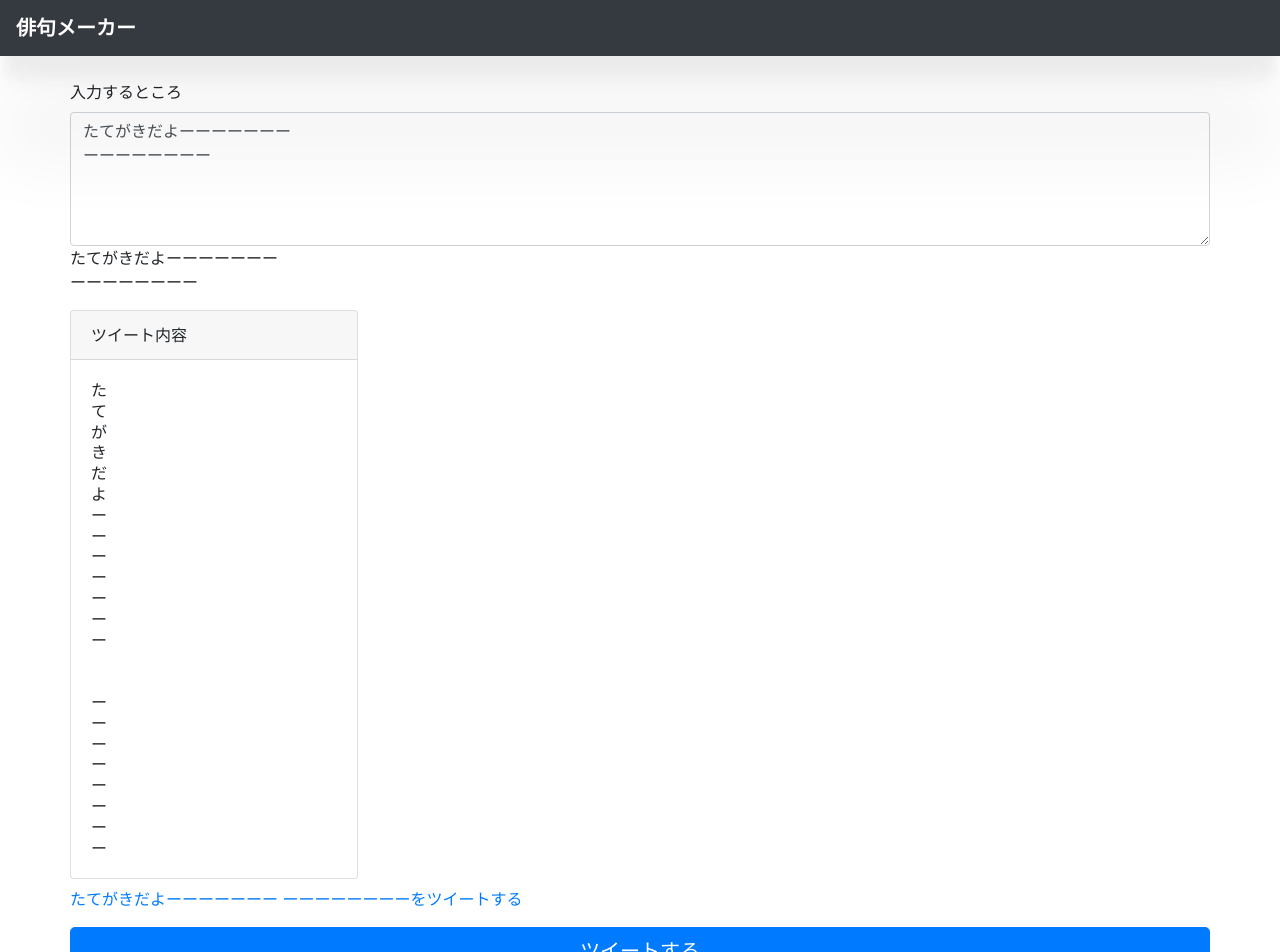
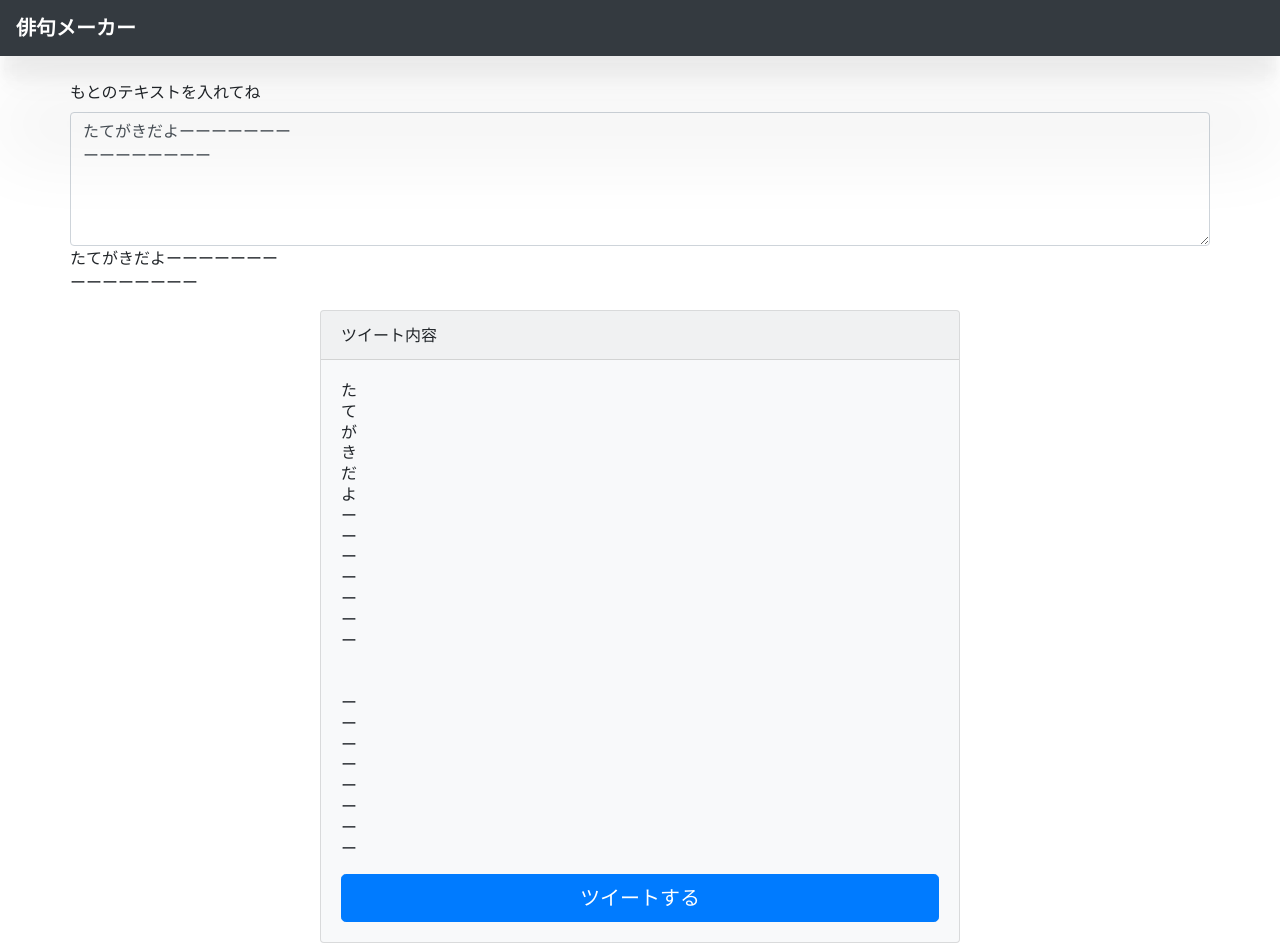
Before and after one commit to Mochichi2003/marugakitter, a Next.js app: page / in a window 1280 px wide. Shown: the top 952 px of the page. Built offline with nearby package versions, Linux system fonts and the light colour scheme.

Commit message:
色々下

```diff
--- a/components/get_content_and_convert/conver.jsx
+++ b/components/get_content_and_convert/conver.jsx
@@ -1,5 +1,5 @@
 import React from "react";
-import { Card } from "react-bootstrap";
+import { Card, Button } from "react-bootstrap";
 import Head from "next/head";
 import styles from "./conver.module.sass";
 
@@ -28,9 +28,10 @@ export default function Converter(props) {
       </Head>
       <Card
         // bg={variant.toLowerCase()}
+        bg="light"
         // key={idx}
         // // text={variant.toLowerCase() === "light" ? "dark" : "white"}
-        style={{ width: "18rem" }}
+        style={{ "max-width": "40rem", margin: "0 auto" }}
         className="mb-2"
       >
         <Card.Header>ツイート内容</Card.Header>
@@ -41,18 +42,21 @@ export default function Converter(props) {
           >
             {textCov(props.value)}
           </Card.Text>
+          <a
+            href={`${
+              "https://twitter.com/intent/tweet?" + "hashtags="
+            }${encodeURIComponent("縦書きなのだ")}&text=${encodeURIComponent(
+              `${textCov(props.value)}\nhttps://twitter.com/home`
+            )}`}
+          >
+            <Button variant="primary" size="lg" block>
+              ツイートする
+            </Button>
+            {/* {`${props.value}をツイートする`} */}
+          </a>
         </Card.Body>
       </Card>
 
-      <a
-        href={`${
-          "https://twitter.com/intent/tweet?" + "hashtags="
-        }${encodeURIComponent("縦書きなのだ")}&original_referer=${
-          location.href
-        }&text=${encodeURIComponent(textCov(props.value))}`}
-      >
-        {`${props.value}をツイートする`}
-      </a>
       {/* <script
         async
         src="https://platform.twitter.com/widgets.js"
--- a/package.json
+++ b/package.json
@@ -6,8 +6,8 @@
     "dev": "next dev --port 3300",
     "build": "next build",
     "start": "next start",
-    "lint": "eslint --ext .js,.jsx,.scss,.sass .",
-    "lint:fix": "eslint --fix --ext .js,.jsx,.scss,.sass  .",
+    "lint:": "eslint --ext .js,.jsx,.scss,.sass .",
+    "lint": "eslint --fix --ext .js,.jsx,.scss,.sass  .",
     "export": "next export",
     "plint": "npx prettier --write ."
   },
--- a/pages/index.jsx
+++ b/pages/index.jsx
@@ -37,7 +37,7 @@ class Iputform extends React.Component {
       <>
         <Form className={styles.form}>
           <Form.Group controlId="exampleForm.ControlTextarea1">
-            <Form.Label>入力するところ</Form.Label>
+            <Form.Label>もとのテキストを入れてね</Form.Label>
             <Form.Control
               as="textarea"
               rows="5"
@@ -82,12 +82,6 @@ export default function Home() {
 
       <Container className={styles.main}>
         <Iputform />
-
-        <Link href="/post">
-          <Button variant="primary" size="lg" block>
-            ツイートする
-          </Button>
-        </Link>
       </Container>
 
       <footer className={styles.footer}>
--- a/pages/post/index.jsx
+++ b/pages/post/index.jsx
@@ -1,7 +1,7 @@
 import React from "react";
 // import Head from "next/head";
 // import { Button, Container } from "react-bootstrap";
-import styles from "../../styles/main.module.scss";
+// import styles from "../../styles/main.module.scss";
 
 import TopHeader from "../../components/header";
 
```
